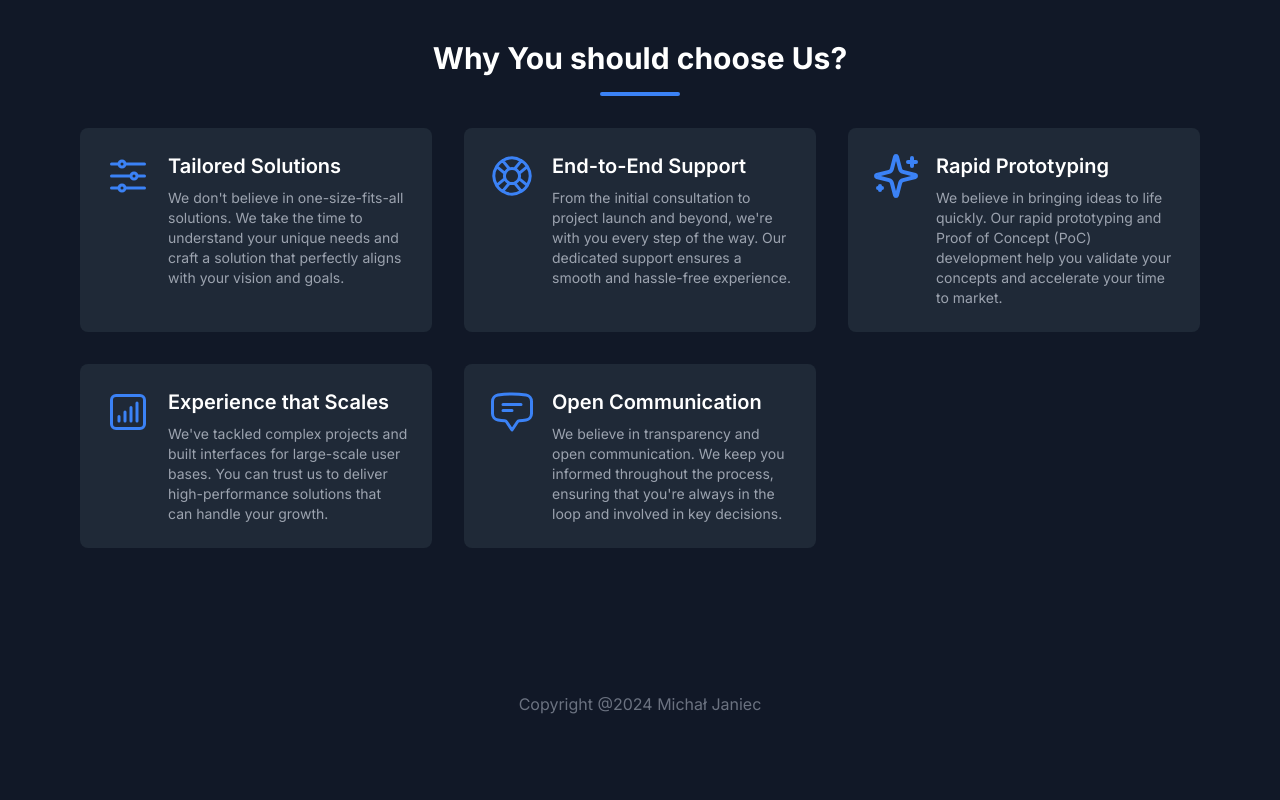
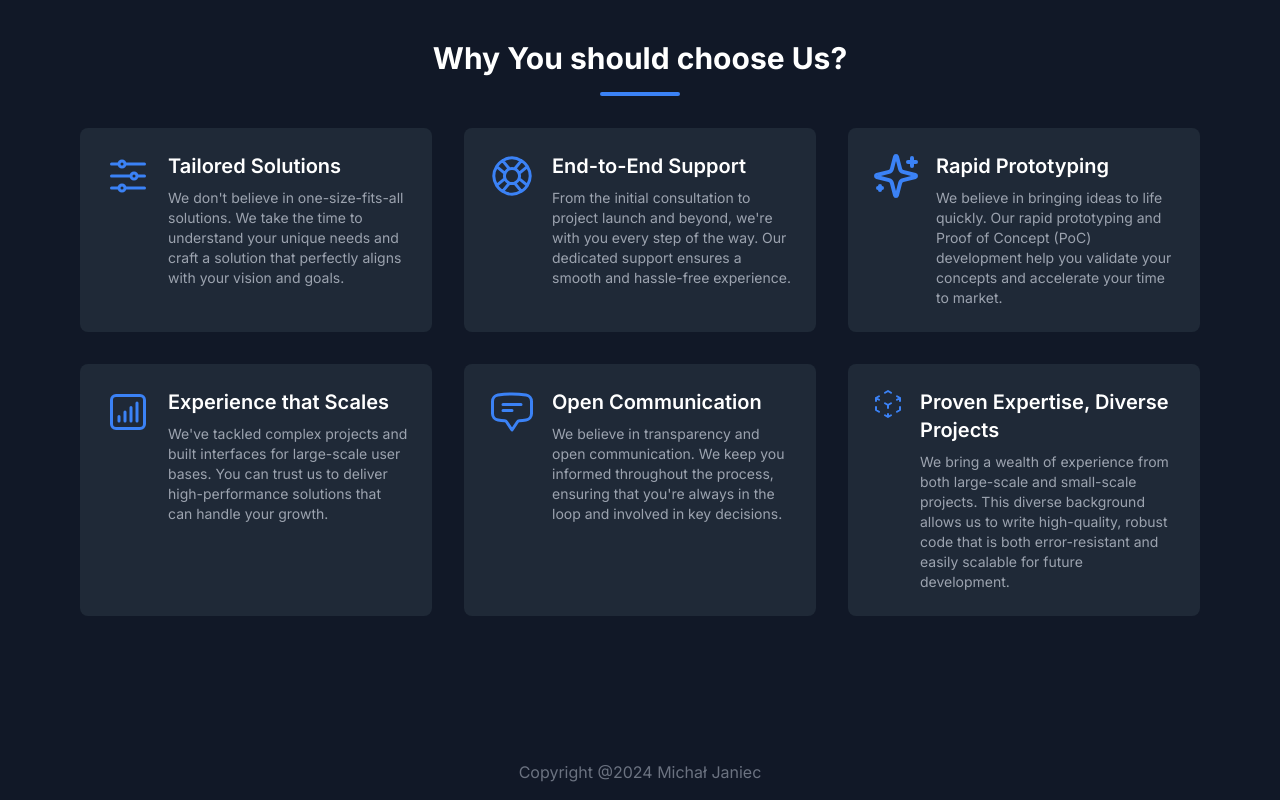
Before and after one commit to JaniecMichal/company-landing-page, a Next.js app: page / in a window 1280 px wide. Shown: the part 1440-2240 px from the top of the page. Before the commit the page ends 2172 px from the top, so only its background shows below. Built offline with nearby package versions, Linux system fonts and the light colour scheme.

Commit message:
adding extra new reason

```diff
--- a/src/components/why-us/data.tsx
+++ b/src/components/why-us/data.tsx
@@ -2,6 +2,7 @@ import {
 	AdjustmentsHorizontalIcon,
 	ChartBarSquareIcon,
 	ChatBubbleBottomCenterTextIcon,
+	CubeTransparentIcon,
 	LifebuoyIcon,
 } from "@heroicons/react/24/outline";
 import { SparklesIcon } from "lucide-react";
@@ -37,4 +38,10 @@ export const reasons = [
 			"We believe in transparency and open communication. We keep you informed throughout the process, ensuring that you're always in the loop and involved in key decisions.",
 		icon: <ChatBubbleBottomCenterTextIcon className="h-12 w-12 text-blue-500" />,
 	},
-];
+	{
+		title: "Proven Expertise, Diverse Projects",
+		description:
+			"We bring a wealth of experience from both large-scale and small-scale projects. This diverse background allows us to write high-quality, robust code that is both error-resistant and easily scalable for future development.",
+		icon: <CubeTransparentIcon className="h-8 w-8 text-blue-500" />,
+	},
+] as const;
```
